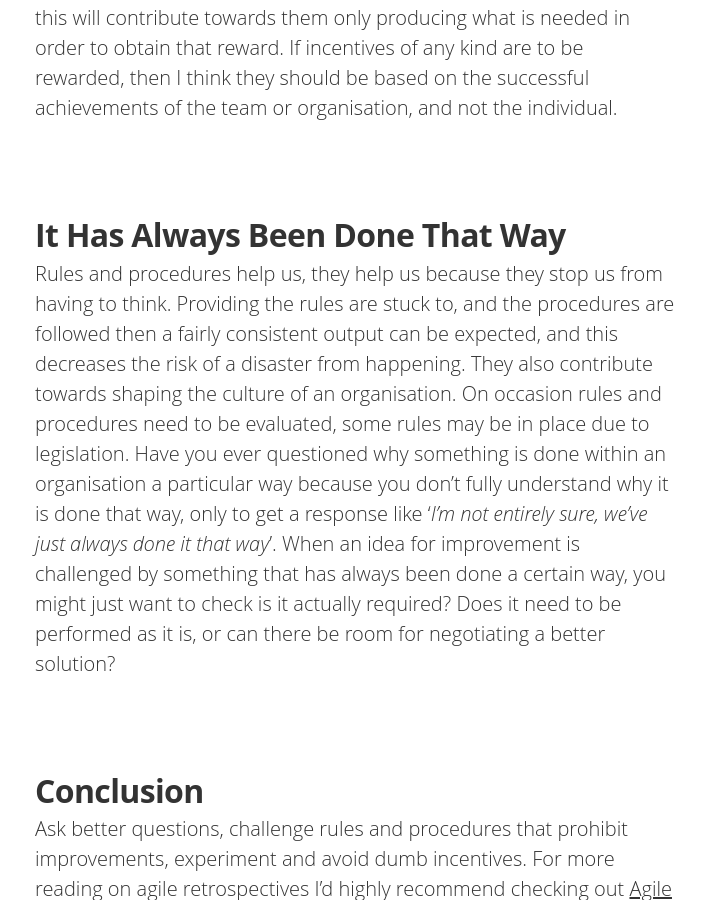
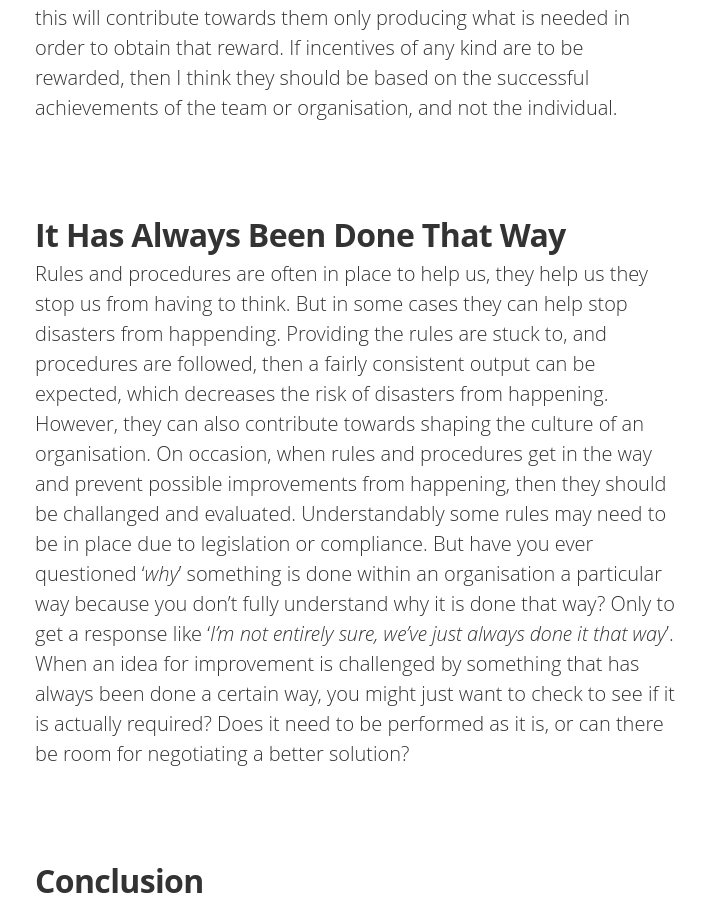
Before and after one commit to IamJackReed/JackReed, a Jekyll site: the page built from _posts/2017-08-21-retrospectives.md, in a window 1280 px wide and 900 px high, scrolled down 2663 px. Shown: the whole window, without its empty margins (285-991 px from the left). Built offline with Jekyll 4.4.1, drawn with Linux system fonts in a browser that asks for light colours; nearby versions of some CDN libraries; some web fonts are replaced; comment, search, counter and statistics services are not loaded.

Commit message:
Update 2017-08-21-retrospectives.md

```diff
--- a/_posts/2017-08-21-retrospectives.md
+++ b/_posts/2017-08-21-retrospectives.md
@@ -20,7 +20,7 @@ image2: /assets/article_images/2017-08-21-retrospectives/retrospectives-mobile.J
 <span style="color:#00000; font-family: 'open sans'; font-size: 1em; font-size: 20px; font-weight: 200; hyphens: none;">Setting commitments and reviewing previous commitments are often overlooked, but are an important aspect of the retrospective. When we set commitments that are exciting to us and we believe that they are attainable, then it can become extremely motivating for us to want to take action towards that desired commitment. However, I don't think it is a good idea to attempt to incentivize members of any Agile team by way of offering financial reward, or any reward in fact, just for carrying out what is expected from them in terms of their job duties. Overtime, this will contribute towards them only producing what is needed in order to obtain that reward. If incentives of any kind are to be rewarded, then I think they should be based on the successful achievements of the team or organisation, and not the individual.
 
 # It Has Always Been Done That Way
-<span style="color:#00000; font-family: 'open sans'; font-size: 1em; font-size: 20px; font-weight: 200; hyphens: none;">Rules and procedures help us, they help us because they stop us from having to think. Providing the rules are stuck to, and the procedures are followed then a fairly consistent output can be expected, and this decreases the risk of a disaster from happening. They also contribute towards shaping the culture of an organisation. On occasion rules and procedures need to be evaluated, some rules may be in place due to legislation. Have you ever questioned why something is done within an organisation a particular way because you don't fully understand why it is done that way, only to get a response like '_I'm not entirely sure, we've just always done it that way_'. When an idea for improvement is challenged by something that has always been done a certain way, you might just want to check is it actually required? Does it need to be performed as it is, or can there be room for negotiating a better solution?
+<span style="color:#00000; font-family: 'open sans'; font-size: 1em; font-size: 20px; font-weight: 200; hyphens: none;">Rules and procedures are often in place to help us, they help us they stop us from having to think. But in some cases they can help stop disasters from happending. Providing the rules are stuck to, and procedures are followed, then a fairly consistent output can be expected, which decreases the risk of disasters from happening. However, they can also contribute towards shaping the culture of an organisation. On occasion, when rules and procedures get in the way and prevent possible improvements from happening, then they should be challanged and evaluated. Understandably some rules may need to be in place due to legislation or compliance. But have you ever questioned '_why_' something is done within an organisation a particular way because you don't fully understand why it is done that way? Only to get a response like '_I'm not entirely sure, we've just always done it that way_'. When an idea for improvement is challenged by something that has always been done a certain way, you might just want to check to see if it is actually required? Does it need to be performed as it is, or can there be room for negotiating a better solution?
 
 # Conclusion
 <span style="color:#00000; font-family: 'open sans'; font-size: 1em; font-size: 20px; font-weight: 200; hyphens: none;">Ask better questions, challenge rules and procedures that prohibit improvements, experiment and avoid dumb incentives. For more reading on agile retrospectives I'd highly recommend checking out [Agile Retrospectives - Making Good Teams Great](https://www.amazon.co.uk/d/Books/Agile-Retrospectives-Making-Teams-Great-Pragmatic-Programmers/0977616649)' by '_Esther Derby_' and '_Diana Larsen_'
```
